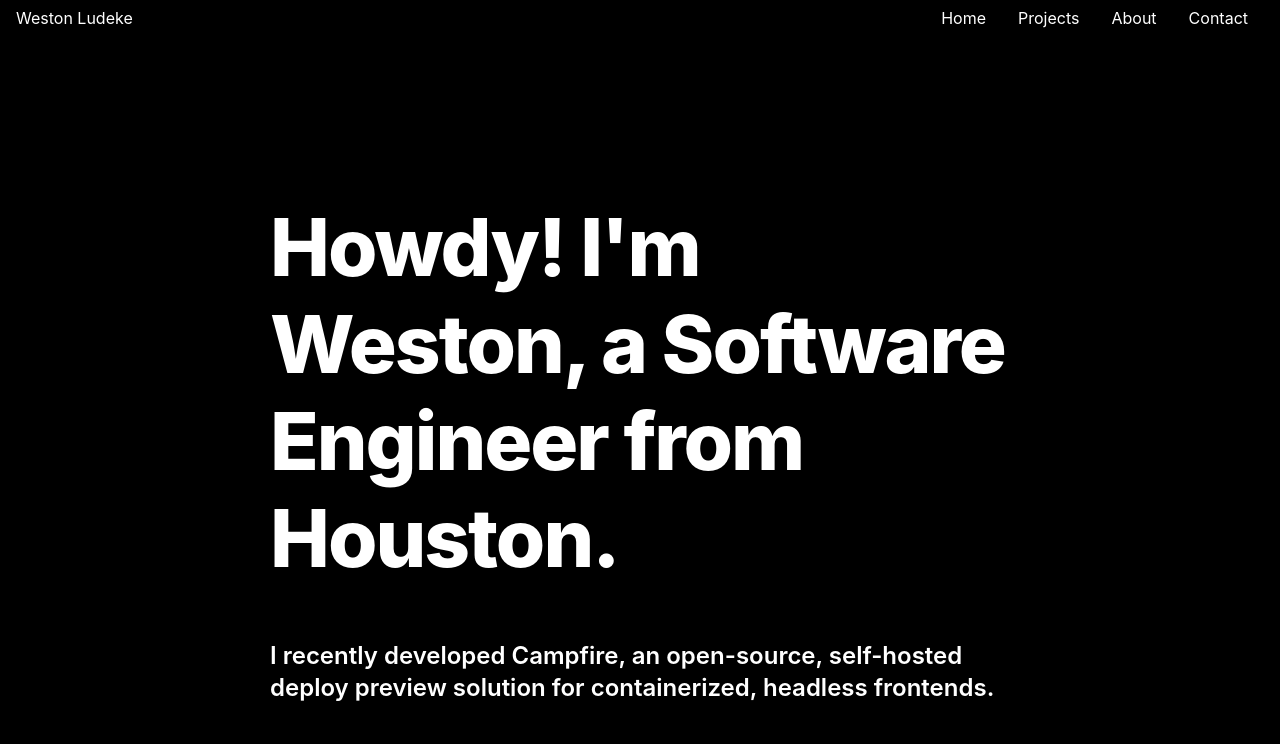
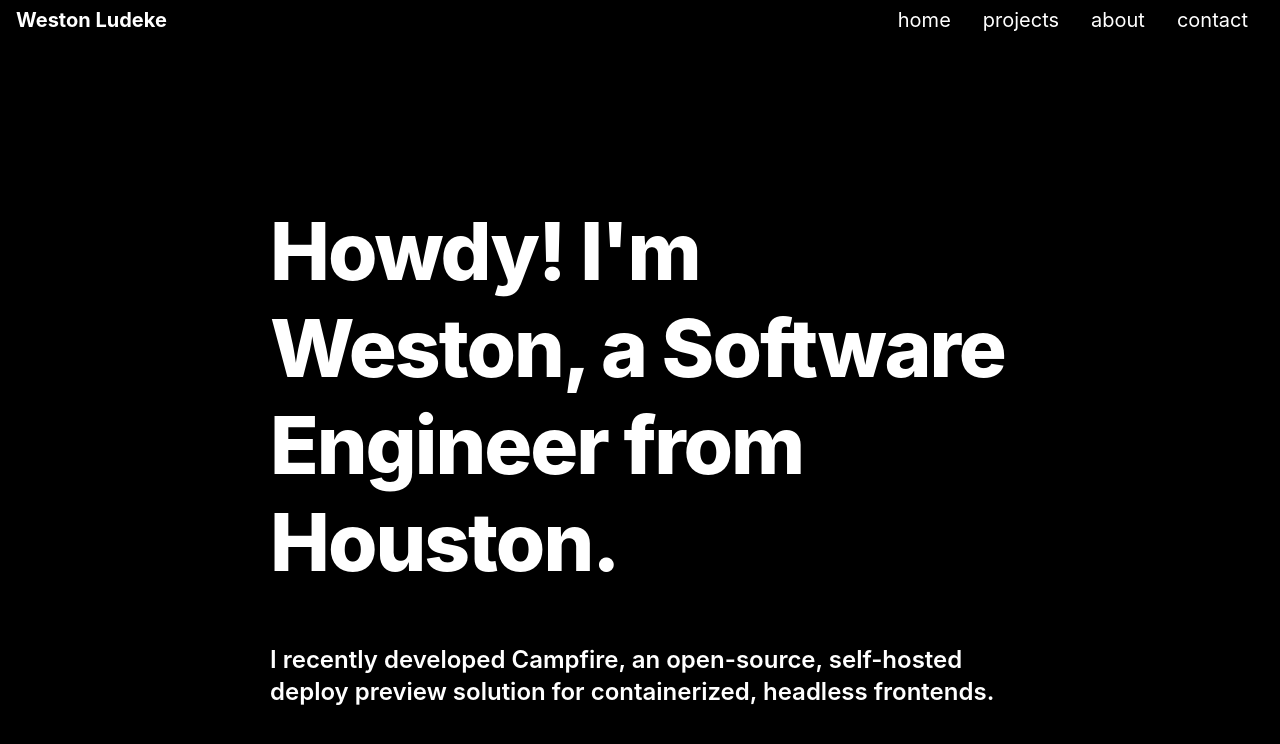
Before and after one commit to westonludeke/westonludeke.github.io, a React (Create React App) app in the folder frontend/: page / in a window 1280 px wide. Shown: the top 744 px of the page. Built offline with nearby package versions, Linux system fonts and the light colour scheme.

Commit message:
updates to Navbar styling

```diff
--- a/frontend/src/App.css
+++ b/frontend/src/App.css
@@ -41,14 +41,21 @@ p {
   background-color: black;
   color: white;
   padding: 0.5rem 1rem;
+  font-size: 1.25rem;
+  /* text-transform: uppercase; */
 }
 
 .navbar-links a {
   color: white;
   text-decoration: none;
   padding: 0 1rem;
+  text-transform: lowercase;
 }
 
 .navbar-links a:hover {
-  text-decoration: underline;
+  font-weight: bold;
 }
+
+.navbar-brand {
+  font-weight: bold;
+}
```
